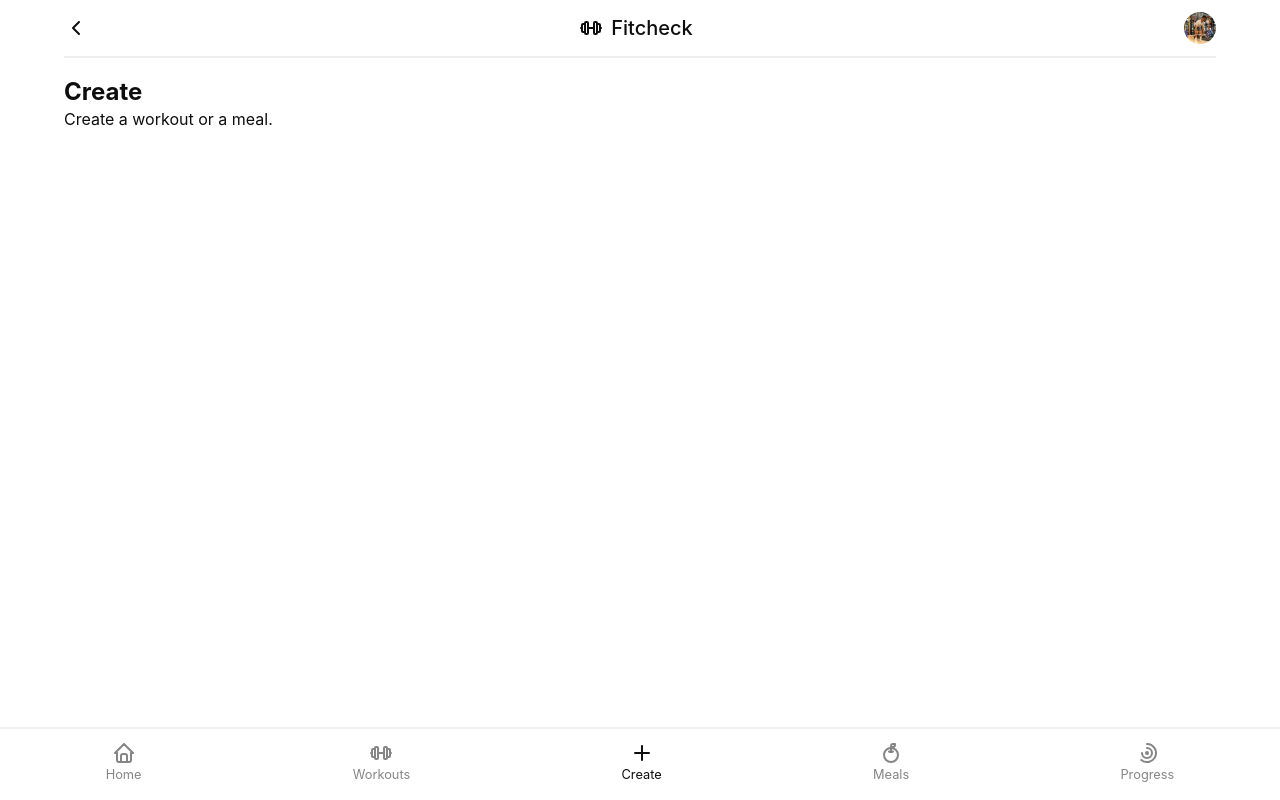
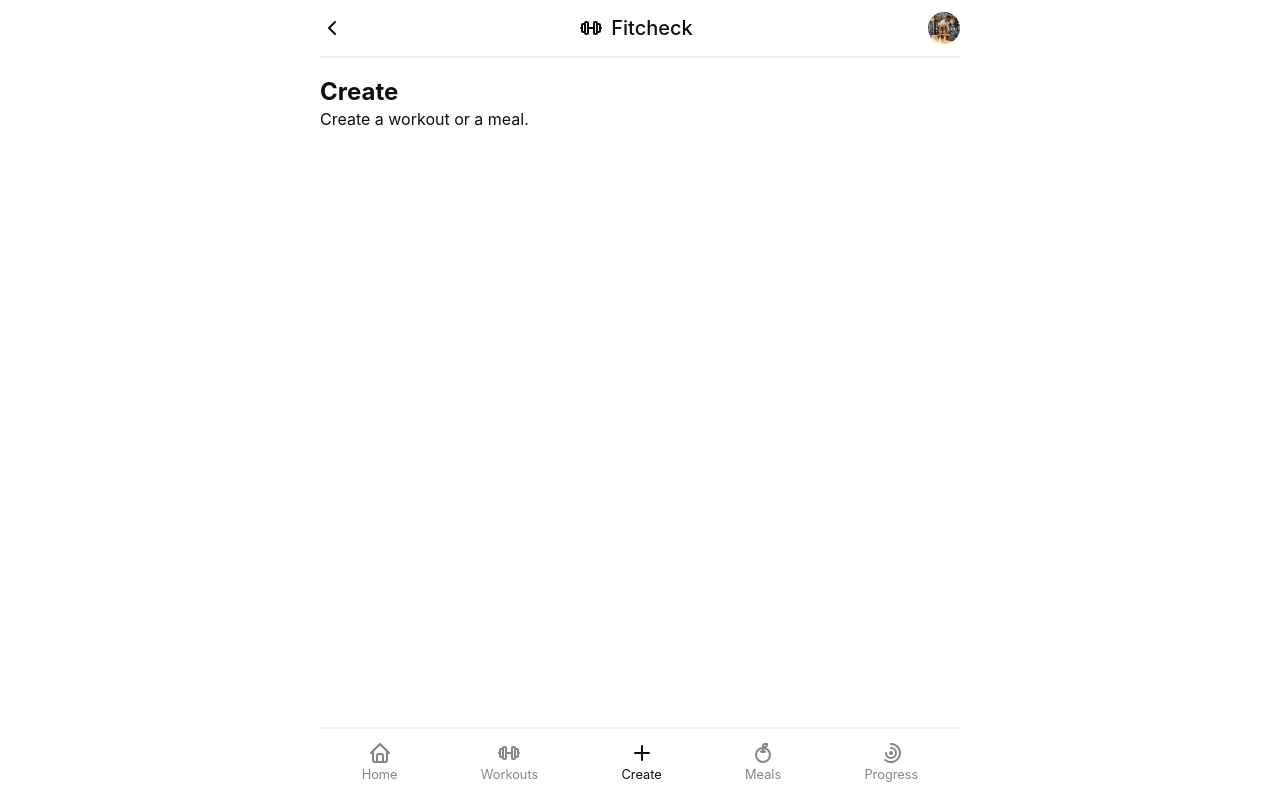
Before and after one commit to JustinLung/fitness-app, a Next.js app: page /create in a window 1280 px wide. Built offline with nearby package versions, Linux system fonts and the light colour scheme.

Commit message:
fixed responsive

```diff
--- a/src/components/CardSlider.tsx
+++ b/src/components/CardSlider.tsx
@@ -16,7 +16,7 @@ export default function CardSlider({
   cardSectionSlider
 }: CardSectionProps) {
   return (
-    <Box as="section" maxW="90vw" mx="auto" mb={3} >
+    <Box as="section" maxW={{ base: "90vw", md: "50vw" }} mx="auto" mb={3} >
       <Flex
         as="header"
         justifyContent="space-between"
--- a/src/components/FitSection.tsx
+++ b/src/components/FitSection.tsx
@@ -13,7 +13,7 @@ export default function FitSection({
     fitSectionDescription
 }: fitSectionProps) {
     return (
-        <Flex as="section" maxW="90vw" mx="auto" flexDir="column" >
+        <Flex as="section" maxW={{ base: "90vw", md: "50vw" }} mx="auto" flexDir="column" >
             <Heading as="h2" size="lg">{fitSectionTitle}</Heading>
             <Text mb={2}>{fitSectionDescription}</Text>
             <Flex flexDir="column" gap={2}>
--- a/src/components/Header.tsx
+++ b/src/components/Header.tsx
@@ -25,7 +25,7 @@ export default function Header({ headerTitle, avatarImage, avatarName }: headerP
             gap={2}
             borderBottom="2px solid"
             borderColor={"lightgrey"}
-            maxW="90vw"
+            maxW={{ base: "90vw", md: "50vw" }}
             mx="auto"
         >
             <Link as={NextLink} href="/" mr="auto" opacity={router.pathname == "/"
--- a/src/components/Navigation.tsx
+++ b/src/components/Navigation.tsx
@@ -20,7 +20,8 @@ export default function Navigation() {
       py={3}
       paddingBottom="calc(1rem + env(safe-area-inset-bottom))"
       bg={"white"}
-      w="100%"
+      w={{ base: "100%", md: "50vw" }}
+      mx="auto"
       borderTop="2px solid"
       borderColor={"lightgrey"}
     >
--- a/src/components/Search.tsx
+++ b/src/components/Search.tsx
@@ -9,7 +9,7 @@ interface SearchInterface {
 export default function Search({ children }: SearchInterface) {
     return (
         <>
-            <InputGroup maxW="90vw" mx="auto" my={5}>
+            <InputGroup maxW={{ base: "90vw", md: "50vw" }} mx="auto" my={5}>
                 <InputLeftElement h="full" ><SearchIcon width={24} height={25} /></InputLeftElement>
                 {children}
             </InputGroup>
--- a/src/pages/create.tsx
+++ b/src/pages/create.tsx
@@ -3,7 +3,7 @@ import { Heading, Text, Box } from "@chakra-ui/react"
 export default function Profile() {
     return (
         <>
-            <Box as="section" maxW="90vw" mx="auto" mt={5}>
+            <Box as="section" maxW={{ base: "90vw", md: "50vw" }} mx="auto" mt={5}>
                 <Heading as="h2" fontSize="2xl">Create</Heading>
                 <Text>Create a workout or a meal.</Text>
             </Box>
--- a/src/pages/meal/[id].tsx
+++ b/src/pages/meal/[id].tsx
@@ -7,7 +7,7 @@ export default function MealId({ meal }: any) {
     return (
         <>
             <DetailHero heroImage={meal.mealImage.url} />
-            <Flex as="section" flexDir="column" maxW="90vw" mx="auto">
+            <Flex as="section" flexDir="column" maxW={{ base: "90vw", md: "50vw" }} mx="auto">
                 <Heading size="lg" pt={4}>{meal.mealTitle}</Heading>
                 <Text py={4}>{meal.mealDescription}</Text>
                 <List display="flex" flexWrap="wrap" gap=".2rem">
--- a/src/pages/meals.tsx
+++ b/src/pages/meals.tsx
@@ -25,7 +25,7 @@ export default function Meals({ meals }: any) {
                 }).map((meal: any) => {
                     return (
                         <Card
-                            cardWidth="90vw"
+                            cardWidth={{ base: "90vw", md: "50vw" }}
                             cardCategory={meal.mealCategory}
                             cardDificulty={meal.difficulty}
                             key={meal.id}
--- a/src/pages/profile.tsx
+++ b/src/pages/profile.tsx
@@ -3,7 +3,7 @@ import { Heading, Text, Input, Box } from "@chakra-ui/react"
 export default function Profile() {
     return (
         <>
-            <Box as="section" maxW="90vw" mx="auto" mt={5}>
+            <Box as="section" maxW={{ base: "90vw", md: "50vw" }} mx="auto" mt={5}>
                 <Heading as="h2" fontSize="2xl">Edit Profile</Heading>
             </Box>
         </>
--- a/src/pages/progress.tsx
+++ b/src/pages/progress.tsx
@@ -3,7 +3,7 @@ import { Heading, Text, Box } from "@chakra-ui/react"
 export default function Profile() {
     return (
         <>
-            <Box as="section" maxW="90vw" mx="auto" mt={5}>
+            <Box as="section" maxW={{ base: "90vw", md: "50vw" }} mx="auto" mt={5}>
                 <Heading as="h2" fontSize="2xl">Personal Bests</Heading>
                 <Text>Fill in your personal bests</Text>
             </Box>
--- a/src/pages/workout/[id].tsx
+++ b/src/pages/workout/[id].tsx
@@ -18,11 +18,11 @@ export default function WorkoutId({ workout }: any) {
     return (
         <>
             <DetailHero heroImage={workout.workoutImage.url} />
-            <Box w="90vw" mx="auto" py={5}>
+            <Box w={{ base: "90vw", md: "50vw" }} mx="auto" py={5}>
                 <Heading size="lg">{workout.workoutTitle}</Heading>
                 <Text>{workout.workoutDescription}</Text>
             </Box>
-            <TableContainer maxW="90vw" mx="auto" >
+            <TableContainer maxW={{ base: "90vw", md: "50vw" }} mx="auto" >
                 <Table variant='simple' size='sm'>
                     <Thead>
                         <Tr>
--- a/src/pages/workouts.tsx
+++ b/src/pages/workouts.tsx
@@ -25,7 +25,7 @@ export default function Workouts({ workouts }: any) {
                 }).map((workout: any) => {
                     return (
                         <Card
-                            cardWidth="90vw"
+                            cardWidth={{ base: "90vw", md: "50vw" }}
                             cardCategory={workout.workoutCategory}
                             cardDificulty={workout.difficulty}
                             key={workout.id}
```
